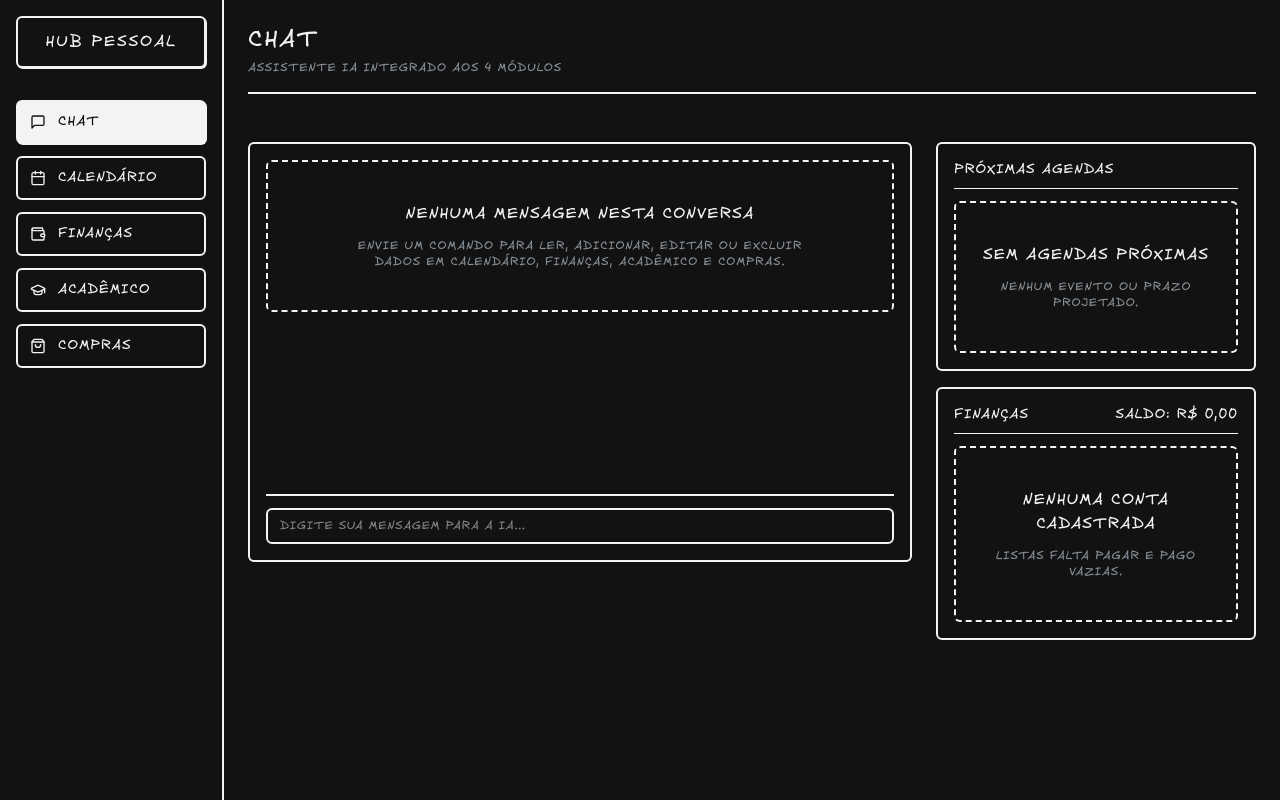
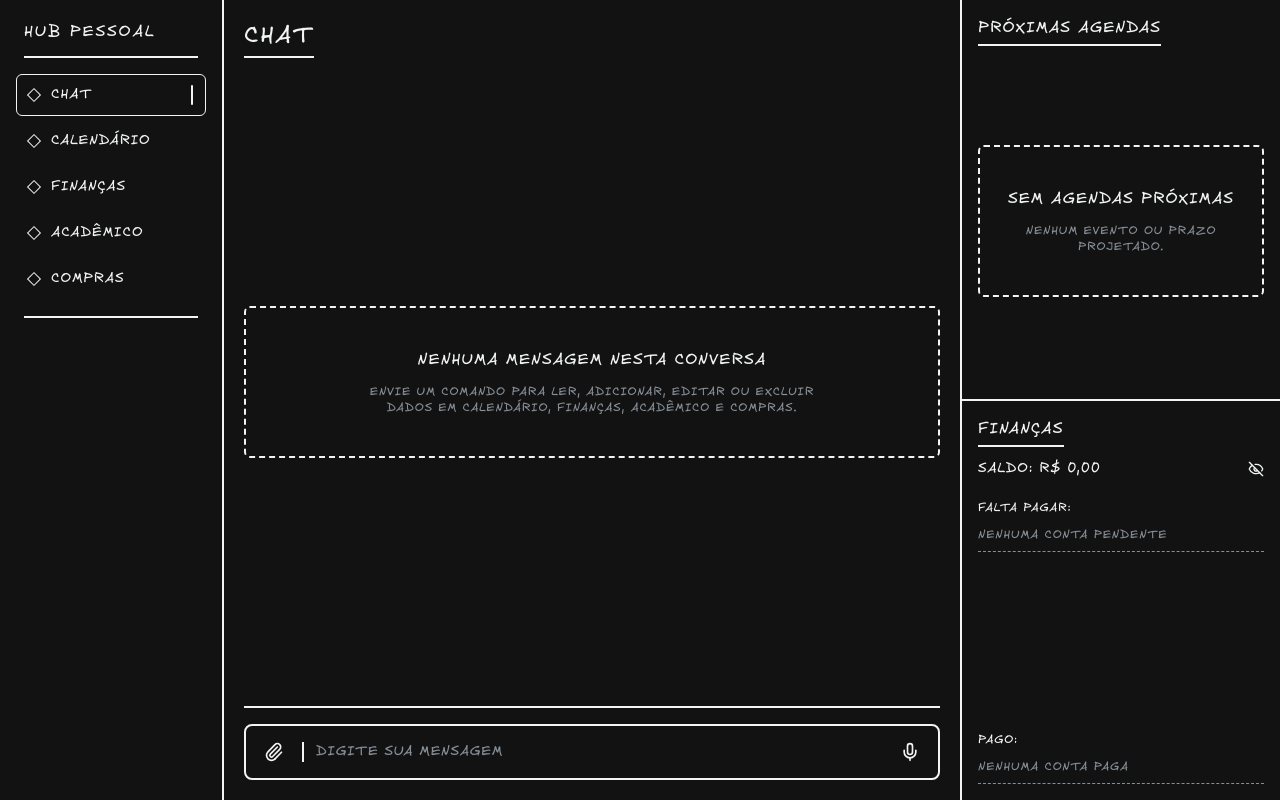
Before and after one commit to xavier9190/personal-site, a Next.js app: page / in a window 1280 px wide. Built offline with nearby package versions, Linux system fonts and the light colour scheme; no server answers; the database is empty.

Commit message:
style: match wireframe sidebar active box+bar, full-height chat layout, and input icons

```diff
--- a/src/app/academico/page.tsx
+++ b/src/app/academico/page.tsx
@@ -9,13 +9,13 @@ export default function AcademicoPage() {
   const { inProgress, completed } = academicService.listProjectsByStatus();
 
   return (
-    <div className="flex flex-col gap-6">
+    <div className="flex flex-1 flex-col gap-6 p-4 md:p-6">
       <PageHeader
         moduleId="academic"
         subtitle="PROJETOS EM ANDAMENTO, MARCOS IMPORTANTES E ENTREGAS"
       />
 
-      <section className="space-y-3">
+      <section className="flex flex-1 flex-col space-y-3">
         <h2 className="text-base tracking-wider">PROJETOS EM ANDAMENTO</h2>
         {inProgress.length === 0 ? (
           <EmptyState
@@ -26,7 +26,7 @@ export default function AcademicoPage() {
         ) : null}
       </section>
 
-      <section className="space-y-3 opacity-80">
+      <section className="flex flex-1 flex-col space-y-3 border-t-2 border-[#f1f3f5] pt-4 opacity-80">
         <h2 className="text-base tracking-wider text-[#868e96]">
           PROJETOS JÁ ACABADOS
         </h2>
--- a/src/app/compras/page.tsx
+++ b/src/app/compras/page.tsx
@@ -9,13 +9,13 @@ export default function ComprasPage() {
   const { wishlist, inTransit } = shoppingService.listItemsBySection();
 
   return (
-    <div className="flex flex-col gap-6">
+    <div className="flex flex-1 flex-col gap-6 p-4 md:p-6">
       <PageHeader
         moduleId="shopping"
         subtitle="QUERO COMPRAR (WISHLIST) E JÁ COMPREI (A CAMINHO)"
       />
 
-      <section className="space-y-3">
+      <section className="flex flex-1 flex-col space-y-3">
         <h2 className="text-base tracking-wider">QUERO COMPRAR (WISHLIST)</h2>
         {wishlist.length === 0 ? (
           <EmptyState
@@ -26,7 +26,7 @@ export default function ComprasPage() {
         ) : null}
       </section>
 
-      <section className="space-y-3">
+      <section className="flex flex-1 flex-col space-y-3 border-t-2 border-[#f1f3f5] pt-4">
         <h2 className="text-base tracking-wider">JÁ COMPREI (A CAMINHO)</h2>
         {inTransit.length === 0 ? (
           <EmptyState
--- a/src/app/layout.tsx
+++ b/src/app/layout.tsx
@@ -31,9 +31,9 @@ export default function RootLayout({
   return (
     <html lang="pt-BR" className={`dark ${excalifont.variable}`}>
       <body className="min-h-screen bg-[#121212] text-[#f1f3f5] uppercase antialiased">
-        <div className="flex min-h-screen flex-col md:flex-row">
+        <div className="flex min-h-screen flex-col md:h-screen md:flex-row md:overflow-hidden">
           <AppSidebar />
-          <main className="flex-1 overflow-x-hidden p-4 pb-24 md:p-6 md:pb-6">
+          <main className="flex flex-1 flex-col overflow-x-hidden overflow-y-auto pb-16 md:h-full md:pb-0">
             {children}
           </main>
           <MobileBottomNav />
--- a/src/app/page.tsx
+++ b/src/app/page.tsx
@@ -1,9 +1,8 @@
+import { EyeOff, Mic, Paperclip } from 'lucide-react';
 import { ChatService } from '@/features/chat/service';
 import { CalendarService } from '@/features/calendar/service';
 import { FinancesService } from '@/features/finances/service';
-import { PageHeader } from '@/components/layout/PageHeader';
 import { EmptyState } from '@/components/sketch/EmptyState';
-import { SketchCard } from '@/components/sketch/SketchCard';
 import { formatCentsToBRL } from '@/lib/currency';
 
 export const dynamic = 'force-dynamic';
@@ -18,62 +17,110 @@ export default function ChatPage() {
   const bills = financesService.listPayableBills();
 
   return (
-    <div className="flex flex-col gap-6">
-      <PageHeader
-        moduleId="chat"
-        subtitle="ASSISTENTE IA INTEGRADO AOS 4 MÓDULOS"
-      />
+    <div className="flex min-h-[calc(100vh-4rem)] flex-1 flex-col lg:h-full lg:min-h-0 lg:flex-row">
+      {/* Coluna Central: Conversa do Chat preenchendo até o fim da tela */}
+      <section className="flex flex-1 flex-col justify-between p-4 md:p-5 lg:h-full">
+        <div>
+          <h1 className="inline-block border-b-2 border-[#f1f3f5] pb-1 text-xl tracking-wider text-[#f1f3f5] uppercase md:text-2xl">
+            CHAT
+          </h1>
+        </div>
 
-      <div className="grid grid-cols-1 gap-6 lg:grid-cols-3">
-        <section className="flex flex-col gap-4 lg:col-span-2">
-          <SketchCard className="flex min-h-[420px] flex-col justify-between gap-4">
+        <div className="my-4 flex flex-1 flex-col justify-center overflow-y-auto">
           {messages.length === 0 ? (
             <EmptyState
               title="NENHUMA MENSAGEM NESTA CONVERSA"
               description="ENVIE UM COMANDO PARA LER, ADICIONAR, EDITAR OU EXCLUIR DADOS EM CALENDÁRIO, FINANÇAS, ACADÊMICO E COMPRAS."
             />
           ) : null}
+        </div>
 
-            <div className="flex items-center gap-2 border-t-2 border-[#f1f3f5] pt-3">
+        {/* Barra inferior de mensagem com linha divisória, clipe (anexo) e microfone (voz) */}
+        <div className="border-t-2 border-[#f1f3f5] pt-4">
+          <div className="flex items-center gap-3 rounded-lg border-2 border-[#f1f3f5] bg-[#121212] px-3 py-2.5">
+            <button
+              type="button"
+              aria-label="ANEXAR ARQUIVO"
+              className="flex h-8 w-8 shrink-0 items-center justify-center text-[#f1f3f5] hover:opacity-80"
+            >
+              <Paperclip className="h-5 w-5" />
+            </button>
+
+            <span aria-hidden="true" className="h-5 w-[2px] bg-[#f1f3f5]" />
+
             <input
               type="text"
               readOnly
-                placeholder="DIGITE SUA MENSAGEM PARA A IA..."
-                className="flex-1 rounded-md border-2 border-[#f1f3f5] bg-[#121212] px-3 py-2 text-xs text-[#f1f3f5]"
+              placeholder="DIGITE SUA MENSAGEM"
+              className="flex-1 bg-transparent text-sm tracking-wider text-[#f1f3f5] placeholder:text-[#868e96] focus:outline-none"
             />
+
+            <button
+              type="button"
+              aria-label="DITAR POR VOZ"
+              className="flex h-8 w-8 shrink-0 items-center justify-center text-[#f1f3f5] hover:opacity-80"
+            >
+              <Mic className="h-5 w-5" />
+            </button>
           </div>
-          </SketchCard>
+        </div>
       </section>
 
-        <aside className="flex flex-col gap-4">
-          <SketchCard className="space-y-3">
-            <h2 className="border-b border-[#f1f3f5] pb-2 text-sm tracking-wider">
+      {/* Linha vertical separando o Chat de Próximas Agendas e Finanças */}
+      <aside className="flex w-full shrink-0 flex-col border-t-2 border-[#f1f3f5] lg:h-full lg:w-80 lg:border-t-0 lg:border-l-2">
+        {/* Metade Superior: Próximas Agendas preenchendo até a divisória */}
+        <div className="flex flex-1 flex-col p-4">
+          <h2 className="mb-3 inline-block self-start border-b-2 border-[#f1f3f5] pb-1 text-base tracking-wider uppercase">
             PRÓXIMAS AGENDAS
           </h2>
+          <div className="flex flex-1 flex-col justify-center">
             {events.length === 0 ? (
               <EmptyState
                 title="SEM AGENDAS PRÓXIMAS"
                 description="NENHUM EVENTO OU PRAZO PROJETADO."
               />
             ) : null}
-          </SketchCard>
+          </div>
+        </div>
 
-          <SketchCard className="space-y-3">
-            <div className="flex items-center justify-between border-b border-[#f1f3f5] pb-2">
-              <h2 className="text-sm tracking-wider">FINANÇAS</h2>
-              <span className="text-sm text-[#f1f3f5]">
-                SALDO: {formatCentsToBRL(0)}
-              </span>
+        {/* Linha horizontal separando Próximas Agendas de Finanças */}
+        <div className="flex flex-1 flex-col border-t-2 border-[#f1f3f5] p-4">
+          <h2 className="mb-3 inline-block self-start border-b-2 border-[#f1f3f5] pb-1 text-base tracking-wider uppercase">
+            FINANÇAS
+          </h2>
+
+          <div className="mb-4 flex items-center justify-between text-sm">
+            <span>SALDO: {formatCentsToBRL(0)}</span>
+            <button
+              type="button"
+              aria-label="OCULTAR OU EXIBIR SALDO"
+              className="text-[#f1f3f5] hover:opacity-80"
+            >
+              <EyeOff className="h-4 w-4" />
+            </button>
           </div>
-            {bills.length === 0 ? (
-              <EmptyState
-                title="NENHUMA CONTA CADASTRADA"
-                description="LISTAS FALTA PAGAR E PAGO VAZIAS."
-              />
-            ) : null}
-          </SketchCard>
+
+          <div className="flex flex-1 flex-col justify-between gap-4">
+            <div className="space-y-1">
+              <span className="text-xs tracking-wider uppercase">FALTA PAGAR:</span>
+              {bills.length === 0 && (
+                <p className="border-b border-dashed border-[#868e96] py-2 text-xs text-[#868e96]">
+                  NENHUMA CONTA PENDENTE
+                </p>
+              )}
+            </div>
+
+            <div className="space-y-1">
+              <span className="text-xs tracking-wider uppercase">PAGO:</span>
+              {bills.length === 0 && (
+                <p className="border-b border-dashed border-[#868e96] py-2 text-xs text-[#868e96]">
+                  NENHUMA CONTA PAGA
+                </p>
+              )}
+            </div>
+          </div>
+        </div>
       </aside>
-      </div>
     </div>
   );
 }
--- a/src/components/layout/AppSidebar.tsx
+++ b/src/components/layout/AppSidebar.tsx
@@ -16,17 +16,17 @@ export function AppSidebar() {
   return (
     <aside
       aria-label="NAVEGAÇÃO PRINCIPAL DESKTOP"
-      className="hidden md:flex md:w-56 md:shrink-0 md:flex-col md:border-r-2 md:border-[#f1f3f5] md:bg-[#121212] md:p-4"
+      className="hidden md:flex md:w-56 md:shrink-0 md:flex-col md:border-r-2 md:border-[#f1f3f5] md:bg-[#121212] md:px-4 md:py-5"
     >
-      <div className="mb-8 rounded-md border-2 border-[#f1f3f5] bg-[#121212] px-3 py-3 text-center sketch-shadow-sm">
-        <span className="text-base tracking-widest text-[#f1f3f5] uppercase">
+      <div className="mb-4 px-2">
+        <span className="block text-base tracking-widest text-[#f1f3f5] uppercase">
           HUB PESSOAL
         </span>
+        <div className="mt-3 h-[2px] w-full bg-[#f1f3f5]" />
       </div>
 
-      <nav className="flex flex-1 flex-col gap-3">
+      <nav className="flex flex-col gap-1">
         {MODULES.map((mod) => {
-          const Icon = mod.icon;
           const isActive = activeModule?.id === mod.id;
 
           return (
@@ -35,18 +35,33 @@ export function AppSidebar() {
               href={mod.href}
               aria-current={isActive ? 'page' : undefined}
               className={cn(
-                'flex min-h-[44px] items-center gap-3 rounded-md border-2 px-3 py-2.5 text-sm uppercase tracking-wider transition-all',
+                'relative flex min-h-[42px] items-center justify-between rounded-md border px-3 py-2 text-sm text-[#f1f3f5] uppercase tracking-wider transition-all',
                 isActive
-                  ? 'border-[#f1f3f5] bg-[#f1f3f5] text-[#121212] sketch-shadow-sm'
-                  : 'border-[#f1f3f5] bg-[#121212] text-[#f1f3f5] hover:bg-[#f1f3f5] hover:text-[#121212]',
+                  ? 'border-[#f1f3f5] bg-[#121212]'
+                  : 'border-transparent bg-[#121212] hover:border-[#f1f3f5]/40',
               )}
             >
-              <Icon className="h-4 w-4 shrink-0" />
-              <span>{mod.label}</span>
+              <span className="flex items-center gap-3">
+                <span
+                  aria-hidden="true"
+                  className="inline-block h-2.5 w-2.5 rotate-45 border border-[#f1f3f5]"
+                />
+                <span>{mod.label}</span>
+              </span>
+              {isActive && (
+                <span
+                  aria-hidden="true"
+                  className="h-5 w-[2px] rounded-full bg-[#f1f3f5]"
+                />
+              )}
             </Link>
           );
         })}
       </nav>
+
+      <div className="mt-4 px-2">
+        <div className="h-[2px] w-full bg-[#f1f3f5]" />
+      </div>
     </aside>
   );
 }
--- a/src/components/layout/MobileBottomNav.tsx
+++ b/src/components/layout/MobileBottomNav.tsx
@@ -28,10 +28,10 @@ export function MobileBottomNav() {
             href={mod.href}
             aria-current={isActive ? 'page' : undefined}
             className={cn(
-              'flex min-h-[44px] min-w-[56px] flex-col items-center justify-center gap-1 rounded-md border px-2 py-1 text-[10px] uppercase tracking-wider transition-all',
+              'relative flex min-h-[44px] min-w-[56px] flex-col items-center justify-center gap-1 rounded-md border px-2 py-1 text-[10px] text-[#f1f3f5] uppercase tracking-wider transition-all',
               isActive
-                ? 'border-[#f1f3f5] bg-[#f1f3f5] text-[#121212]'
-                : 'border-transparent bg-[#121212] text-[#f1f3f5] hover:border-[#f1f3f5]',
+                ? 'border-[#f1f3f5] bg-[#121212]'
+                : 'border-transparent bg-[#121212] hover:border-[#f1f3f5]/40',
             )}
           >
             <Icon className="h-4 w-4" />
--- a/src/components/layout/PageHeader.tsx
+++ b/src/components/layout/PageHeader.tsx
@@ -31,9 +31,9 @@ export function PageHeader({
   const showAdd = mod ? mod.showAddButton : false;
 
   return (
-    <header className="mb-6 flex flex-wrap items-center justify-between gap-4 border-b-2 border-[#f1f3f5] pb-4">
+    <header className="mb-5 flex flex-wrap items-center justify-between gap-4">
       <div>
-        <h1 className="text-xl tracking-wider text-[#f1f3f5] uppercase md:text-2xl">
+        <h1 className="inline-block border-b-2 border-[#f1f3f5] pb-1 text-xl tracking-wider text-[#f1f3f5] uppercase md:text-2xl">
           {displayTitle}
         </h1>
         {subtitle && (
```
Also changed, not shown: src/app/calendario/page.tsx (+11 -9 lines), src/app/financas/page.tsx (+7 -5 lines). Lines whose indentation alone changed are shown as unchanged.
